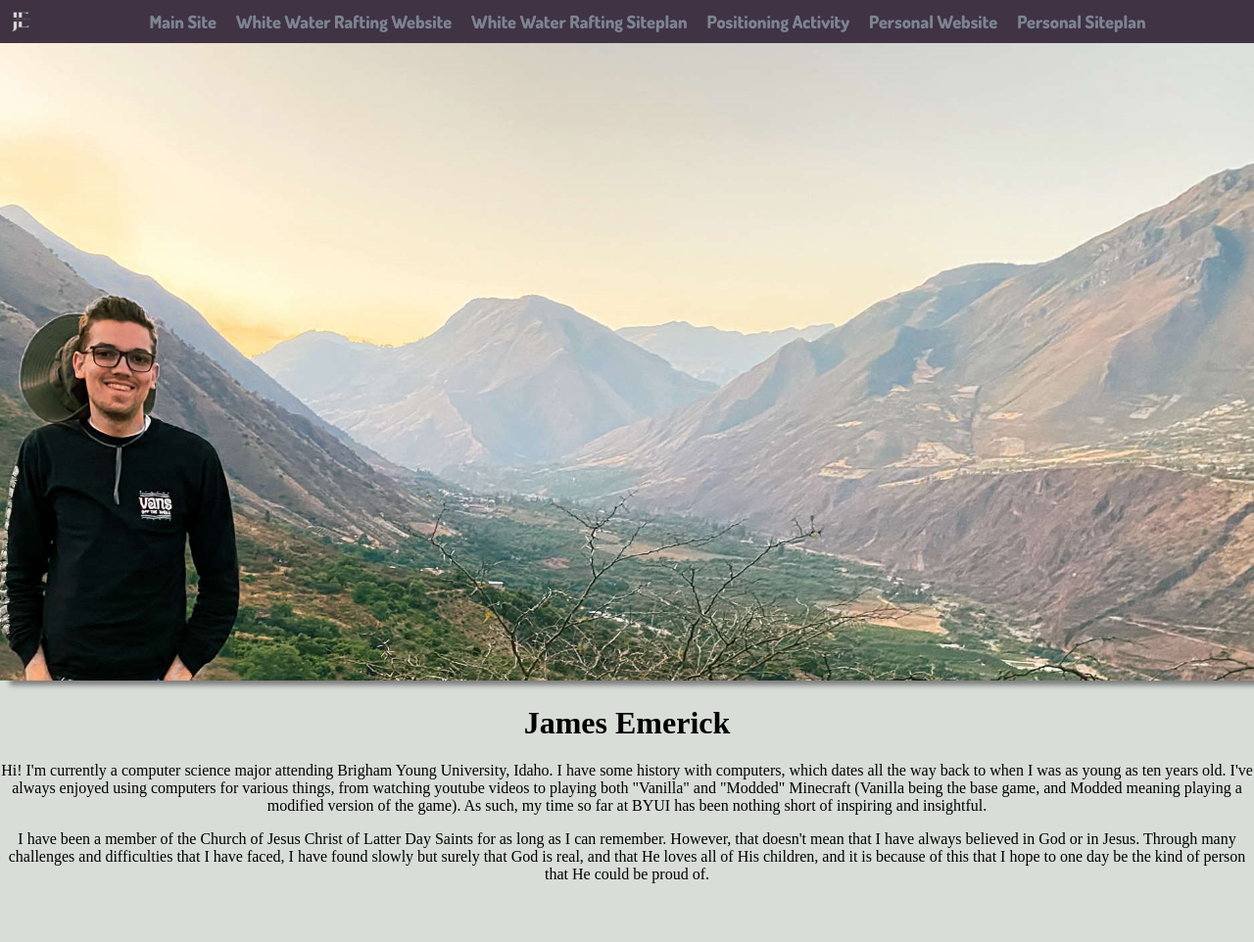
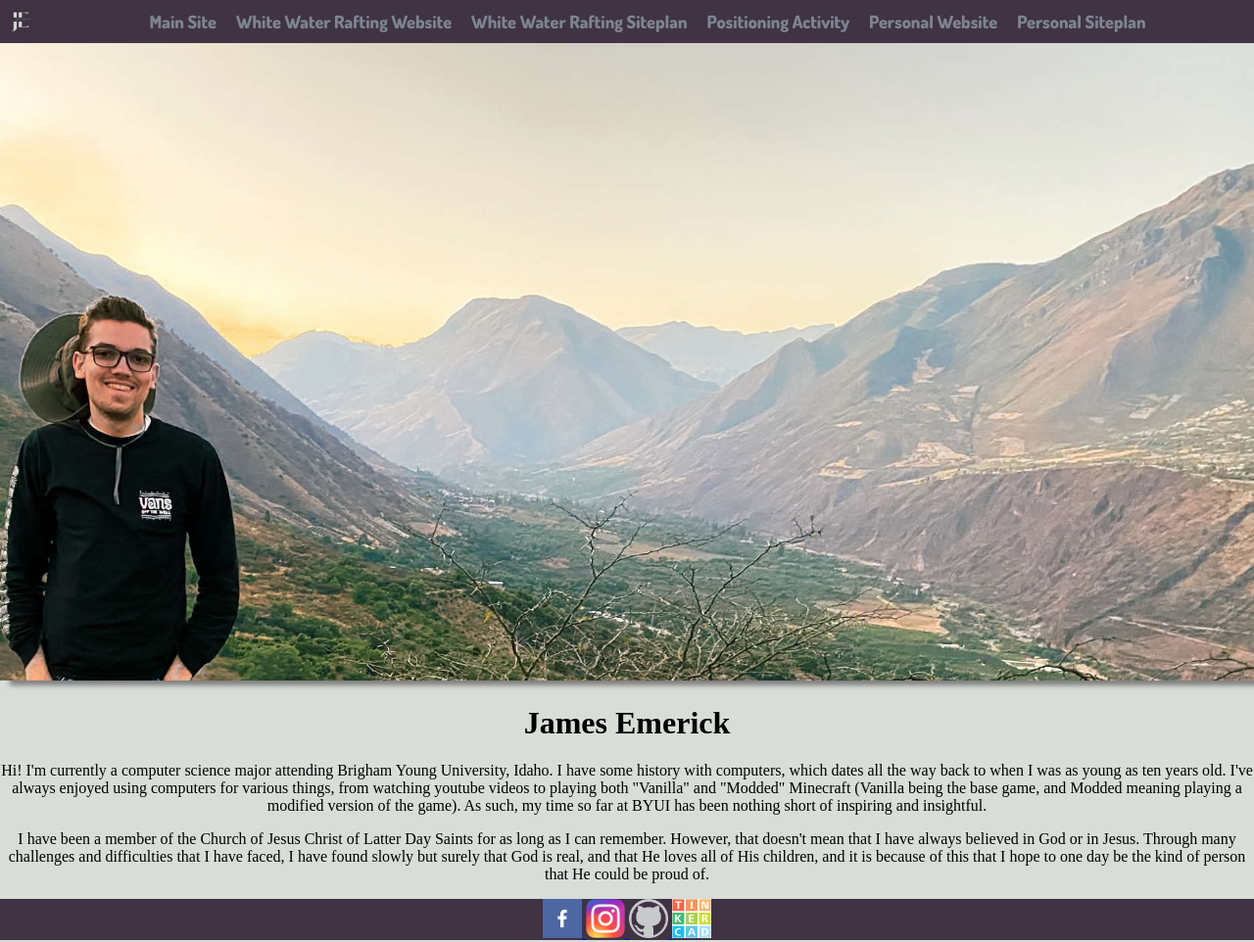
Before and after one commit to Jemerick43/wdd-130-emerick, a plain HTML site: page aboutme/index.html in a window 1280 px wide. Shown: the whole page at 98% size. Before the commit the page ends 918 px from the top, so only its background shows below. Drawn offline with Linux system fonts and the light colour scheme; a web font is replaced by a local one.

Commit message:
Update about me

```diff
--- a/aboutme/css/home-page.css
+++ b/aboutme/css/home-page.css
@@ -75,3 +75,13 @@ body{
     max-width: 100%;
     box-shadow: 10px 5px 5px grey;
 }
+
+footer{
+    height: 42px;
+    background-color: var(--dark-color-dark);
+}
+
+.social a img{
+    text-decoration: none;
+    width: 40px;
+}
--- a/aboutme/index.html
+++ b/aboutme/index.html
@@ -56,6 +56,28 @@
           of this that I hope to one day be the kind of person that He could be
           proud of.
         </p>
+        <footer>
+          <div class="social">
+            <a
+              target="blank"
+              href="https://www.facebook.com/james.emerick.790/about"
+            >
+              <img src="images/facebook.png" alt="fb icon" />
+            </a>
+            <a target="blank" href="https://instagram.com/jemerick433/">
+              <img src="images/instagram.png" alt="instagram icon" />
+            </a>
+            <a target="blank" href="https://github.com/Jemerick43">
+              <img src="images/git-logo.png" alt="GitHub Logo" />
+            </a>
+            <a
+              target="blank"
+              href="https://www.tinkercad.com/users/eL7Nwb1koEj"
+            >
+              <img src="images/tinkercad-logo.png" alt="Tinkercad Logo" />
+            </a>
+          </div>
+        </footer>
       </main>
     </div>
   </body>
```
Also changed, not shown: aboutme/images/facebook.png (added), aboutme/images/git-logo.png (added), aboutme/images/instagram.png (added), aboutme/images/tinkercad-logo.png (added).
